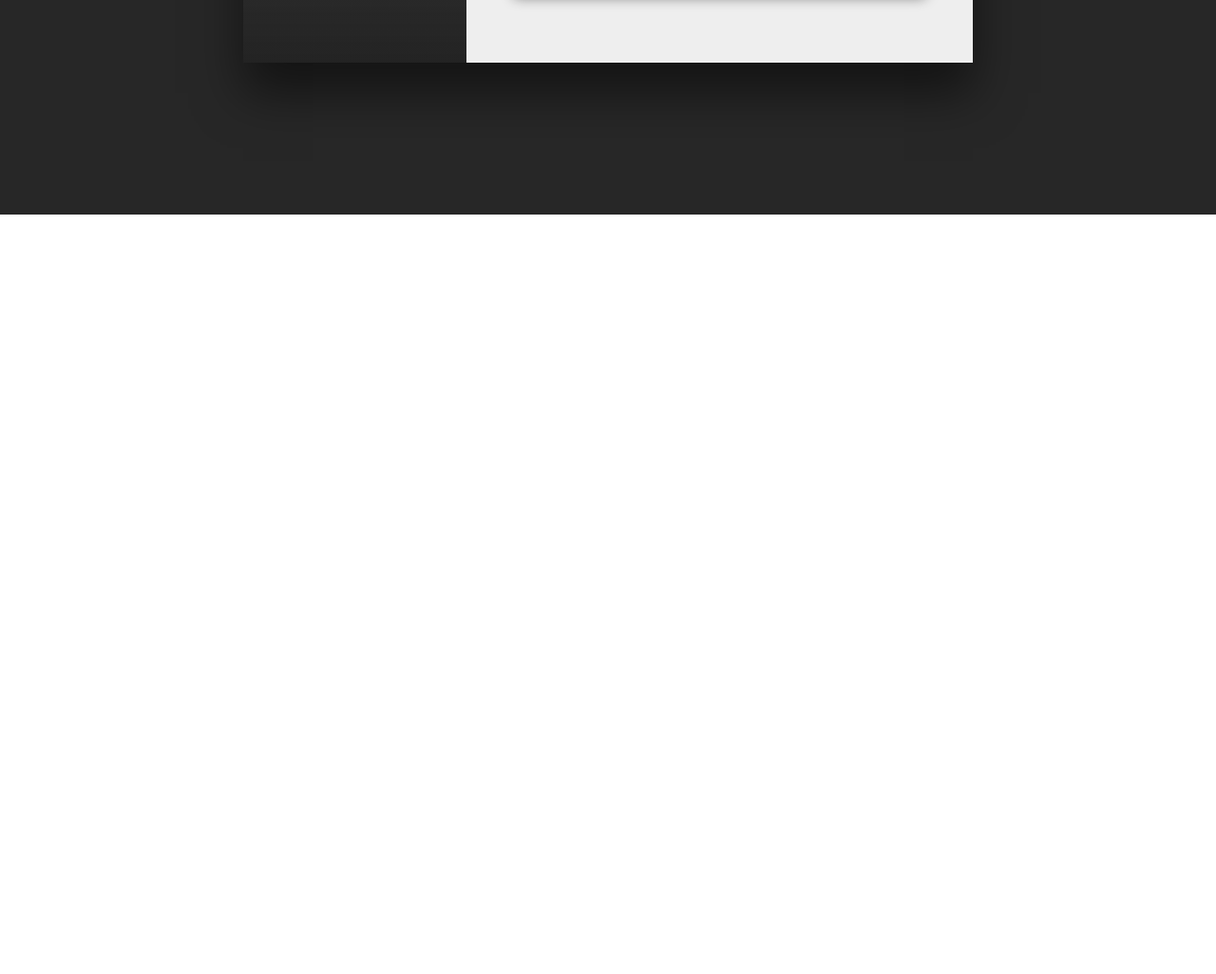
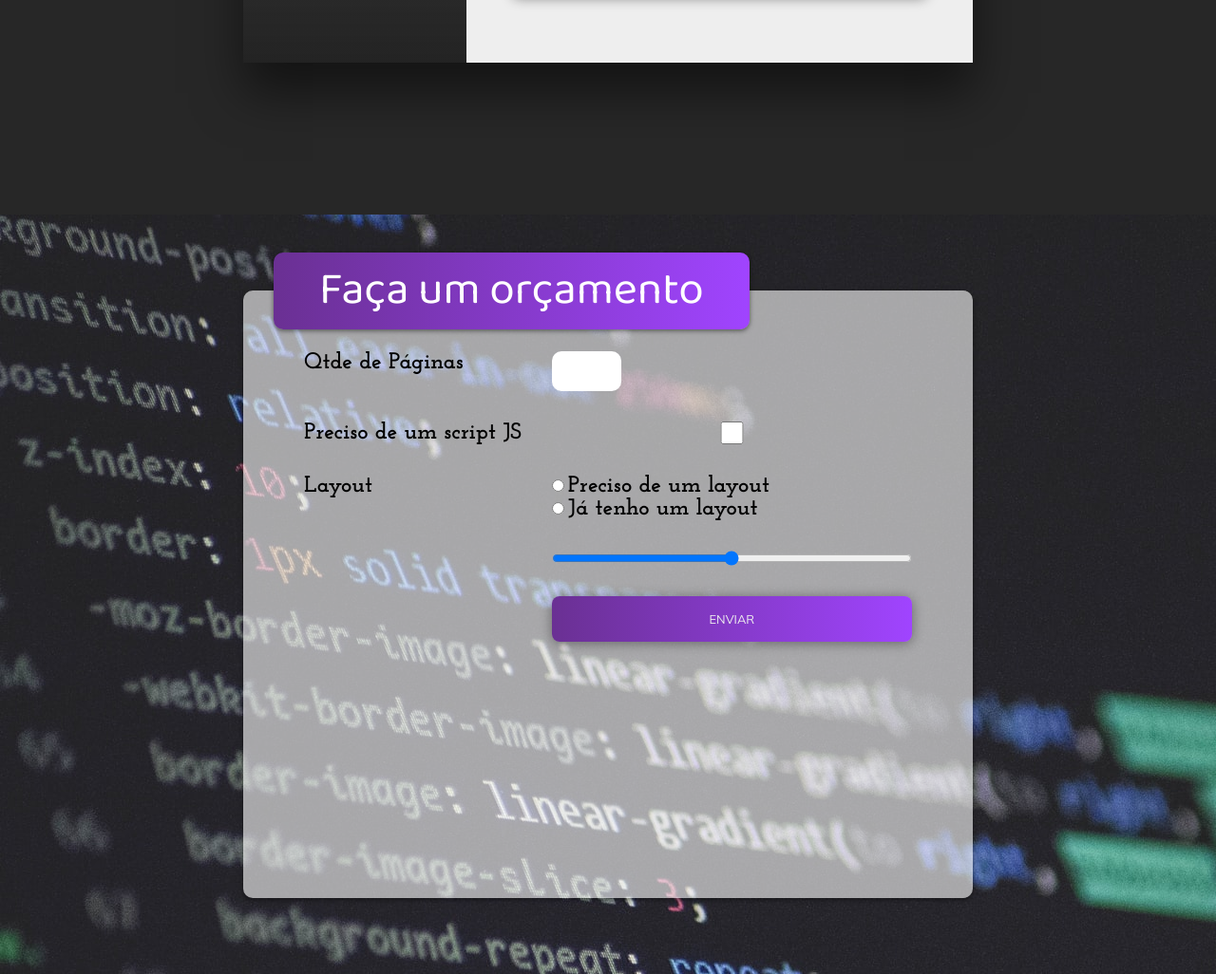
Before and after one commit to zeldinha00/Modelo01_Portfolio, a plain HTML site: page index.html in a window 1280 px wide. Shown: the part 2606-3632 px from the top of the page at 95% size. Before the commit the page ends 2832 px from the top, so only its background shows below. Drawn offline with Linux system fonts and the light colour scheme; grey boxes are pictures that could not be loaded.

Commit message:
:package: Form orcamento

```diff
--- a/index.html
+++ b/index.html
@@ -219,6 +219,34 @@
                 </div>
             </div>
         </section>
+
+        <!-- Menu Orçamento-->
+
+        <section class="sessao-orcamento">
+            <div class="orcamento-wrapper">
+                <h1>Faça um orçamento</h1>
+                <form >
+                    <label for="qtde">Qtde de Páginas</label>
+                    <input type="number" min="1" name="qtde" id="qtde">
+                    <label for="js">Preciso de um script JS</label>
+                    <input type="checkbox" name="js" id="js">
+                    <label>Layout</label>
+                    <div class="group-layout">
+                        <div>
+                            <input type="radio" name="layout" id="layout-sim">
+                            <label for="layout-sim">Preciso de um layout</label>
+                        </div>
+                        <div>
+                            <input type="radio" name="layout" id="layout-nao">
+                            <label for="layout-nao">Já tenho um layout</label>
+                        </div>
+                    </div>
+                    <label for="prazo"></label>
+                    <input type="range" name="prazo" id="prazo">
+                    <button class="btn btn-orcamento" type="submit">Enviar</button>
+                </form>
+            </div>
+        </section>
     </div>
 </body>
 
--- a/style.css
+++ b/style.css
@@ -547,3 +547,71 @@ conhecimento-text {
     font-size: 1.2rem;
     margin-top: 1rem;
 }
+
+/* MENU ORÇAMENTO */
+
+.sessao-orcamento{
+    width: 100%;
+    height: 100vh;
+    background: url(imagens/bg-orcamento.jpg);
+    object-fit: cover;
+    display: flex;
+    justify-content: center;
+    align-items: center;
+}
+
+.orcamento-wrapper{
+    width: 60%;
+    height: 80%;
+    background-color: #ffffff99;
+    border-radius: 10px;
+    box-shadow: 0 0.1rem 0.3rem rgba(0, 0, 0, 0.5);
+    position: relative;
+}
+
+.sessao-orcamento h1{
+    position: absolute;
+    top: -2.5rem;
+    left: 2rem;
+    background: #6a3093;
+    background: -webkit-linear-gradient(to right, #a044ff, #6a3093);
+    background: linear-gradient(to left, #a044ff, #6a3093);
+    padding: 0 3rem;
+    color: #ffffff;
+    font-family: var(--font-primary);
+    font-size: 3rem;
+    font-weight: lighter;
+    box-shadow: 0 0.1rem 0.3rem rgba(0, 0, 0, 0.5);
+    border-radius: 10px;
+}
+
+.sessao-orcamento form{
+    margin: 4rem;
+    display: grid;
+    grid-template-columns: auto 1fr;
+    column-gap: 2rem;
+    row-gap: 2rem;
+}
+
+.sessao-orcamento label{
+    font-family: var(--font-secundary);
+    font-size: 1.5rem;
+    font-weight: bold;
+}
+
+.sessao-orcamento input[type="number"]{
+    font-family: var(--font-secundary);
+    width: 4rem;
+    font-size: 2rem;
+    outline: none;
+    border-radius: 10px;
+    border: none;
+    padding: 0.3rem;
+}
+
+.btn-orcamento{
+    text-transform: uppercase;
+    padding: 1rem;
+    cursor: pointer;
+    grid-column: 2;
+}
```
Also changed, not shown: imagens/bg-orcamento.jpg (added).
